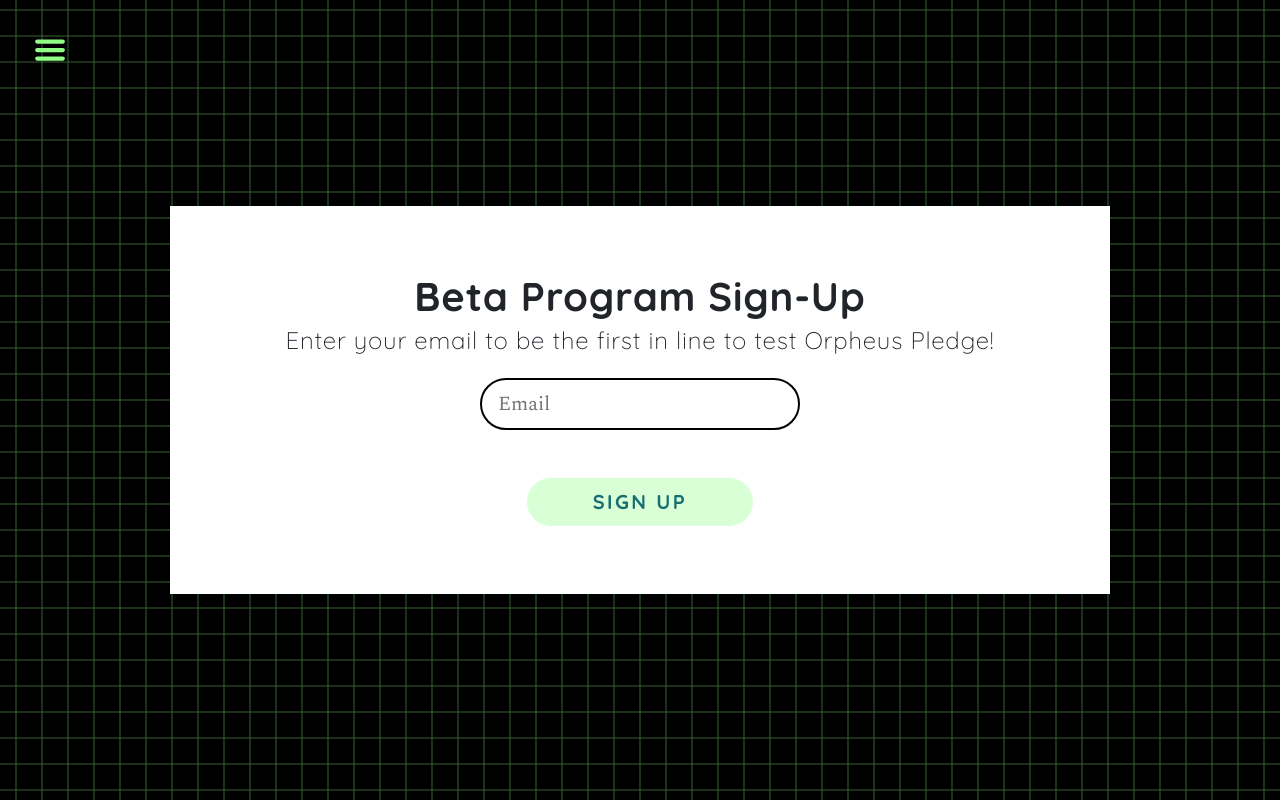
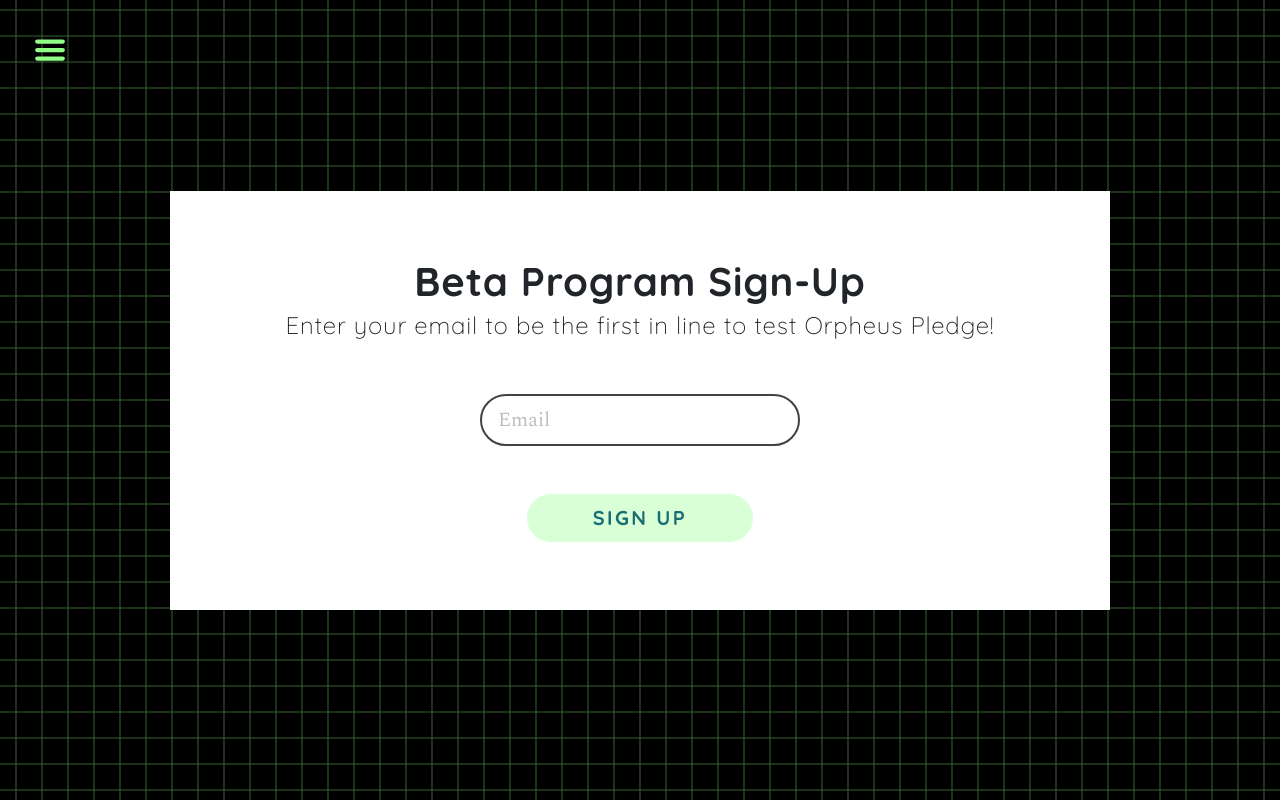
Before and after one commit to maxyuan6717/orpheus-frontend, a React (Create React App) app: page /interested in a window 1280 px wide. Built offline with nearby package versions, Linux system fonts and the light colour scheme; no server answers.

Commit message:
update spacing and input colors

```diff
--- a/src/components/home.js
+++ b/src/components/home.js
@@ -78,7 +78,7 @@ const Home = () => {
           <div className="mx-2 mb-2">
             <Input
               borderColor="white"
-              color="white"
+              textColor="white"
               value={email}
               onChange={(e) => {
                 if (e.target.value && e.target.value.length > 0) {
--- a/src/components/input.module.css
+++ b/src/components/input.module.css
@@ -9,6 +9,10 @@
   color: white; */
 }
 
+.container::placeholder {
+  color: #bfbfbf;
+}
+
 .container:active,
 .container:focus {
   outline: none;
--- a/src/pages/interested.js
+++ b/src/pages/interested.js
@@ -4,7 +4,6 @@ import { addBeta } from "../util/api";
 import { Row } from "react-bootstrap";
 import styled from "styled-components";
 import Input from "../components/input";
-import Spacer from "../components/spacer";
 
 const StyledMessage = styled.div`
   font-family: "Quicksand", sans-serif;
@@ -55,8 +54,7 @@ const Register = () => {
           <div className="subheader text-center">
             Enter your email to be the first in line to test Orpheus Pledge!
           </div>
-          <Spacer />
-          <div className="mx-auto">
+          <div className="mx-auto my-5">
             <Input
               type="email"
               placeholder="Email"
@@ -64,13 +62,13 @@ const Register = () => {
               onChange={(e) => {
                 setEmail(e.target.value);
               }}
-              borderColor="black"
+              borderColor="#424242"
               textColor="black"
               onKeyDown={handleKeyDown}
             />
           </div>
         </div>
-        <Row className="mx-auto mt-5 justify-content-center">
+        <Row className="mx-auto justify-content-center">
           <Button
             type="link"
             height="3rem"
```
